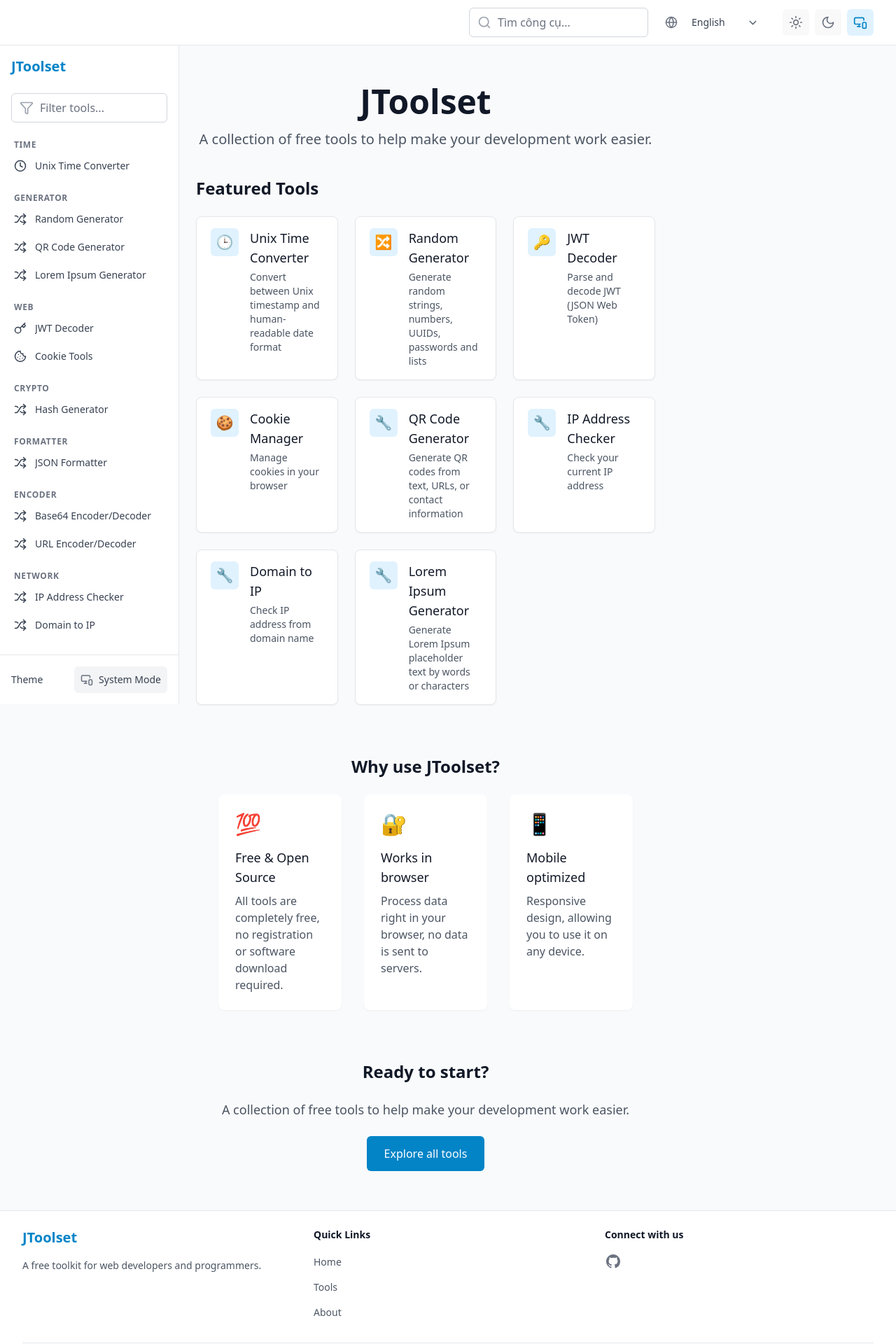
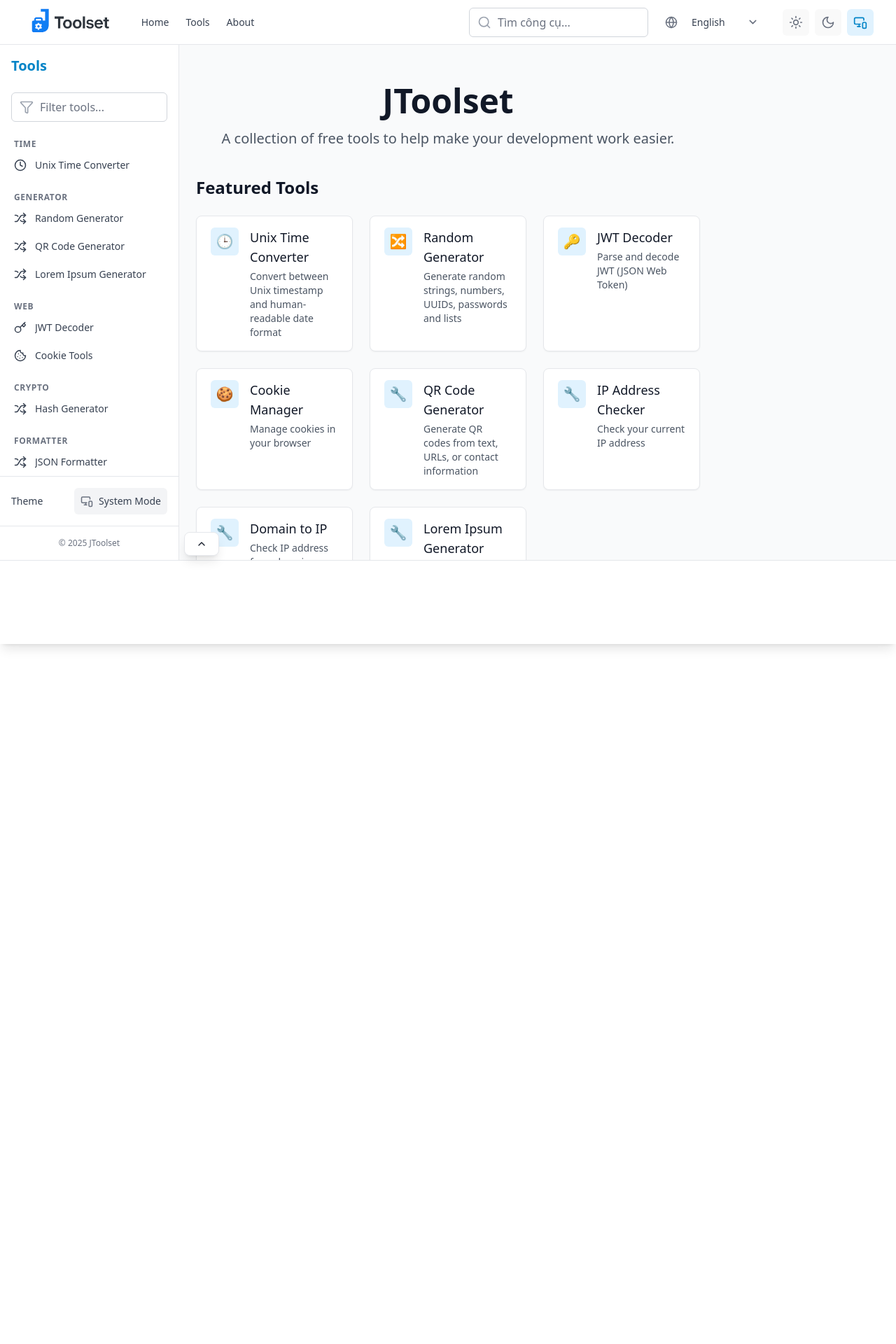
Before and after one commit to tatv-dev/jtoolset.com, a React (Vite) app: page / in a window 1280 px wide. Shown: the top 1920 px of the page at 70% size. After the commit the page ends 800 px from the top, so only its background shows below. Built offline with nearby package versions, Linux system fonts and the light colour scheme.

Commit message:
update component

```diff
--- a/src/components/layout/Footer.jsx
+++ b/src/components/layout/Footer.jsx
@@ -1,66 +1,44 @@
 // src/components/layout/Footer.jsx
-import { Link } from 'react-router-dom';
-import { useTranslation } from 'react-i18next';
+import { useState } from 'react';
+import { ChevronUp, ChevronDown } from 'lucide-react';
+import { AdUnit } from '@/lib/ads';
+import { ADSENSE_CONFIG } from '@/lib/ads';
 
 export default function Footer() {
-  const { t } = useTranslation();
+  const [isOpen, setIsOpen] = useState(false);
+
   return (
-    <footer className="bg-white dark:bg-dark-surface border-t border-gray-200 dark:border-dark-border py-6">
-      <div className="max-w-7xl mx-auto px-4 sm:px-6 lg:px-8">
-        <div className="grid grid-cols-1 md:grid-cols-3 gap-8">
-          {/* Logo and Description */}
-          <div>
-            <Link to="/" className="flex items-center space-x-2 mb-4">
-              <span className="text-xl font-bold text-primary-600 dark:text-primary-400">{t('app.name')}</span>
-            </Link>
-            <p className="text-sm text-gray-600 dark:text-gray-400">
-              {t('common.desc')}
-            </p>
-          </div>
+    <div className={`hidden md:block fixed bottom-0 left-0 right-0 z-20 transition-transform duration-300 ${
+      isOpen ? 'translate-y-0' : 'translate-y-[calc(100%-0px)]'
+    }`}>
+      {/* Toggle button */}
+      <button
+        onClick={() => setIsOpen(!isOpen)}
+        className="absolute -top-10 left-72 transform -translate-x-1/2 bg-white dark:bg-dark-surface border border-gray-200 dark:border-dark-border rounded-t-lg px-4 py-2 flex items-center space-x-2 shadow-lg"
+      >
+        {isOpen ? <ChevronDown size={16} /> : <ChevronUp size={16} />}
+      </button>
 
-          {/* Quick Links */}
-          <div>
-            <h3 className="text-sm font-semibold text-gray-900 dark:text-white mb-4">{t('common.quickLinks')}</h3>
-            <ul className="space-y-3">
-              <li>
-                <Link to="/" className="text-sm text-gray-600 dark:text-gray-400 hover:text-primary-600 dark:hover:text-primary-400">
-                  {t('pages.pageList.home')}
-                </Link>
-              </li>
-              <li>
-                <Link to="/tools" className="text-sm text-gray-600 dark:text-gray-400 hover:text-primary-600 dark:hover:text-primary-400">
-                  {t('pages.pageList.tools')}
-                </Link>
-              </li>
-              <li>
-                <Link to="/about" className="text-sm text-gray-600 dark:text-gray-400 hover:text-primary-600 dark:hover:text-primary-400">
-                  {t('pages.pageList.about')}
-                </Link>
-              </li>
-            </ul>
-          </div>
-
-          {/* Social Links */}
-          <div>
-            <h3 className="text-sm font-semibold text-gray-900 dark:text-white mb-4">{t('common.connect')}</h3>
-            <div className="flex space-x-4">
-              <a href="https://github.com/tatv-dev" target="_blank" rel="noopener noreferrer" className="text-gray-500 hover:text-gray-700 dark:text-gray-400 dark:hover:text-gray-300">
-                <span className="sr-only">GitHub</span>
-                <svg className="h-6 w-6" fill="currentColor" viewBox="0 0 24 24" aria-hidden="true">
-                  <path fillRule="evenodd" d="M12 2C6.477 2 2 6.484 2 12.017c0 4.425 2.865 8.18 6.839 9.504.5.092.682-.217.682-.483 0-.237-.008-.868-.013-1.703-2.782.605-3.369-1.343-3.369-1.343-.454-1.158-1.11-1.466-1.11-1.466-.908-.62.069-.608.069-.608 1.003.07 1.531 1.032 1.531 1.032.892 1.53 2.341 1.088 2.91.832.092-.647.35-1.088.636-1.338-2.22-.253-4.555-1.113-4.555-4.951 0-1.093.39-1.988 1.029-2.688-.103-.253-.446-1.272.098-2.65 0 0 .84-.27 2.75 1.026A9.564 9.564 0 0112 6.844c.85.004 1.705.115 2.504.337 1.909-1.296 2.747-1.027 2.747-1.027.546 1.379.202 2.398.1 2.651.64.7 1.028 1.595 1.028 2.688 0 3.848-2.339 4.695-4.566 4.943.359.309.678.92.678 1.855 0 1.338-.012 2.419-.012 2.747 0 .268.18.58.688.482A10.019 10.019 0 0022 12.017C22 6.484 17.522 2 12 2z" clipRule="evenodd" />
-                </svg>
-              </a>
-            </div>
+      {/* Footer content */}
+      <footer className="bg-white dark:bg-dark-surface border-t border-gray-200 dark:border-dark-border py-4 shadow-lg">
+        <div className="max-w-7xl mx-auto px-4 sm:px-6 lg:px-8">
+          {/* Ad placement */}
+          <div className="text-center">
+            {ADSENSE_CONFIG.CLIENT_ID && ADSENSE_CONFIG.CLIENT_ID !== 'ca-pub-XXXXXXXXXX' ? (
+              <AdUnit
+                slot={ADSENSE_CONFIG.AD_SLOTS.TOOL_PAGE_BOTTOM}
+                format="horizontal"
+                responsive={true}
+                className="min-h-[87px]"
+              />
+            ) : (
+              <div className="bg-gray-100 dark:bg-gray-800 rounded-md p-8 text-gray-500 dark:text-gray-400">
+                <p className="text-sm">Ad space - 728x90</p>
+              </div>
+            )}
           </div>
         </div>
-
-        {/* Copyright */}
-        <div className="mt-8 pt-6 border-t border-gray-200 dark:border-gray-700">
-          <p className="text-sm text-gray-500 dark:text-gray-400 text-center">
-            &copy; {new Date().getFullYear()} {t('app.name')}.
-          </p>
-        </div>
-      </div>
-    </footer>
+      </footer>
+    </div>
   );
 }
--- a/src/components/layout/Header.jsx
+++ b/src/components/layout/Header.jsx
@@ -2,7 +2,7 @@
 import { useState } from 'react';
 import { Link } from 'react-router-dom';
 import { useTheme } from '@/context/ThemeContext';
-import { Menu, X, Sun, Moon, MonitorSmartphone } from 'lucide-react';
+import { Menu, X, Sun, Moon, MonitorSmartphone, Wrench } from 'lucide-react';
 import HeaderSearchBar from '@/components/ui/HeaderSearchBar';
 import LanguageSelector from '@/components/ui/LanguageSelector';
 import { useTranslation } from 'react-i18next';
@@ -13,19 +13,34 @@ export default function Header() {
   const { t } = useTranslation();
 
   return (
-    <header className="bg-white dark:bg-dark-surface border-b border-gray-200 dark:border-dark-border sticky top-0 z-10">
-      <div className="max-w-7xl mx-auto px-4 sm:px-6 lg:px-8">
-        <div className="flex justify-between h-16">
-          {/* Logo */}
-          <div className="flex">
-            <div className="flex-shrink-0 flex items-center">
-              <Link to="/" className="text-xl font-bold text-primary-600 dark:text-primary-400 md:hidden">
-                {t('app.name')}
+    <header className="bg-white dark:bg-dark-surface border-b border-gray-200 dark:border-dark-border flex-shrink-0 z-10 h-16">
+      <div className="h-full max-w-7xl mx-auto px-4 sm:px-6 lg:px-8">
+        <div className="flex justify-between h-full items-center">
+          {/* Logo and Quick Links */}
+          <div className="flex items-center space-x-8">
+            <Link to="/" className="flex items-center space-x-2">
+              <img
+                src="/logo.png"
+                alt="JToolset Logo"
+                className="h-12"
+              />
             </Link>
-            </div>
+
+            {/* Quick Links - Desktop */}
+            <nav className="hidden md:flex items-center space-x-6">
+              <Link to="/" className="text-sm font-medium text-gray-700 dark:text-gray-300 hover:text-primary-600 dark:hover:text-primary-400">
+                {t('pages.pageList.home')}
+              </Link>
+              <Link to="/tools" className="text-sm font-medium text-gray-700 dark:text-gray-300 hover:text-primary-600 dark:hover:text-primary-400">
+                {t('pages.pageList.tools')}
+              </Link>
+              <Link to="/about" className="text-sm font-medium text-gray-700 dark:text-gray-300 hover:text-primary-600 dark:hover:text-primary-400">
+                {t('pages.pageList.about')}
+              </Link>
+            </nav>
           </div>
 
-          {/* Mobile search and nav toggle */}
+          {/* Mobile menu toggle */}
           <div className="flex items-center md:hidden">
             <button
               type="button"
@@ -82,9 +97,35 @@ export default function Header() {
 
       {/* Mobile menu */}
       {isMenuOpen && (
-        <div className="md:hidden">
-          <div className="px-2 pt-2 pb-3 space-y-3 sm:px-3">
-            <HeaderSearchBar className="w-full" />
+        <div className="md:hidden bg-white dark:bg-dark-surface border-t border-gray-200 dark:border-dark-border">
+          <div className="px-4 pt-2 pb-3 space-y-3">
+            {/* Mobile Quick Links */}
+            <nav className="flex flex-col space-y-2">
+              <Link
+                to="/"
+                className="block px-3 py-2 text-base font-medium text-gray-700 dark:text-gray-300 hover:text-primary-600 dark:hover:text-primary-400"
+                onClick={() => setIsMenuOpen(false)}
+              >
+                {t('pages.pageList.home')}
+              </Link>
+              <Link
+                to="/tools"
+                className="block px-3 py-2 text-base font-medium text-gray-700 dark:text-gray-300 hover:text-primary-600 dark:hover:text-primary-400"
+                onClick={() => setIsMenuOpen(false)}
+              >
+                {t('pages.pageList.tools')}
+              </Link>
+              <Link
+                to="/about"
+                className="block px-3 py-2 text-base font-medium text-gray-700 dark:text-gray-300 hover:text-primary-600 dark:hover:text-primary-400"
+                onClick={() => setIsMenuOpen(false)}
+              >
+                {t('pages.pageList.about')}
+              </Link>
+            </nav>
+
+            <div className="border-t border-gray-200 dark:border-gray-700 pt-3">
+              <HeaderSearchBar className="w-full mb-3" />
               <div className="flex justify-between items-center">
                 <LanguageSelector />
                 <div className="flex space-x-4">
@@ -131,6 +172,7 @@ export default function Header() {
               </div>
             </div>
           </div>
+        </div>
       )}
     </header>
   );
--- a/src/components/layout/RootLayout.jsx
+++ b/src/components/layout/RootLayout.jsx
@@ -5,36 +5,41 @@ import Sidebar from './Sidebar';
 import Footer from './Footer';
 import NewsTicker from '../ui/NewsTicker';
 import SidebarAds from '../ui/SidebarAds';
-import { GoogleAdSenseScript } from '@/lib/ads'; // Import the AdSense script component
+import { GoogleAdSenseScript } from '@/lib/ads';
 
 export default function RootLayout() {
   return (
-    <div className="flex flex-col min-h-screen bg-gray-50 dark:bg-dark-background text-gray-900 dark:text-dark-text transition-colors duration-200">
+    <div className="flex flex-col h-screen overflow-hidden bg-gray-50 dark:bg-dark-background text-gray-900 dark:text-dark-text transition-colors duration-200">
       {/* Add GoogleAdSenseScript here */}
       <GoogleAdSenseScript />
 
       {/* News Ticker - Top of the page */}
       {/* <NewsTicker /> */}
 
-      {/* Header */}
+      {/* Header - Fixed height */}
       <Header />
 
-      <div className="flex flex-1 w-full">
-        {/* Sidebar Navigation */}
+      {/* Main layout container - fills remaining space */}
+      <div className="flex flex-1 overflow-hidden">
+        {/* Sidebar Navigation - Fixed width, own scroll */}
         <Sidebar />
 
-        {/* Main Content Area */}
+        {/* Main content area */}
         <div className="flex-1 flex">
-          {/* Main Content */}
-          <main className="flex-1 p-4 md:p-6 max-w-7xl">
-            <Outlet />
-          </main>
+          {/* Scrollable content area */}
+          <div className="flex-1 flex">
+            {/* Main Content - Scrollable */}
+            <main className="flex-1 p-4 md:p-6 overflow-y-auto main-scroll">
+              <Outlet />
+            </main>
 
-          {/* Right Sidebar Ads - Only visible on XL screens */}
-          <SidebarAds />
+            {/* Right Sidebar Ads - Fixed width, same as left sidebar */}
+            <SidebarAds />
+          </div>
         </div>
       </div>
 
+      {/* Footer - Overlay */}
       <Footer />
     </div>
   );
--- a/src/components/layout/Sidebar.jsx
+++ b/src/components/layout/Sidebar.jsx
@@ -5,8 +5,9 @@ import { useState, useEffect } from 'react';
 import { Link, useLocation } from 'react-router-dom';
 import { useSearch } from '@/context/SearchContext';
 import { useTheme } from '@/context/ThemeContext';
-import SidebarSearchBar from '@/components/ui/SidebarSearchBar'; // Sử dụng component mới
+import SidebarSearchBar from '@/components/ui/SidebarSearchBar';
 import ThemeToggle from '@/components/layout/ThemeToggle';
+import { useTranslation } from 'react-i18next';
 
 // Icons
 import {
@@ -27,11 +28,12 @@ const toolIcons = {
 };
 
 export default function Sidebar() {
-  const { sidebarSearchResults, allTools } = useSearch(); // Sử dụng sidebarSearchResults
+  const { sidebarSearchResults, allTools } = useSearch();
   const location = useLocation();
   const pathname = location.pathname;
   const [isOpen, setIsOpen] = useState(false);
   const { theme } = useTheme();
+  const { t } = useTranslation();
 
   // Close sidebar when route changes on mobile
   useEffect(() => {
@@ -88,12 +90,12 @@ export default function Sidebar() {
       <aside
         className={`
           w-64 bg-white dark:bg-dark-surface border-r border-gray-200 dark:border-dark-border
-          transition-all duration-300 ease-in-out z-30
+          flex-shrink-0 transition-all duration-300 ease-in-out z-30
           ${isOpen ? 'translate-x-0' : '-translate-x-full md:translate-x-0'}
-          fixed md:static top-0 bottom-0 left-0 h-full
+          fixed md:static top-0 bottom-0 left-0 h-full md:h-auto
         `}
       >
-        <div className="flex flex-col h-full">
+        <div className="flex flex-col h-full overflow-hidden">
           {/* Mobile close button */}
           <div className="flex md:hidden justify-end p-2">
             <button
@@ -105,16 +107,16 @@ export default function Sidebar() {
             </button>
           </div>
 
-          {/* Logo and search */}
-          <div className="p-4">
+          {/* Logo and search - Fixed height */}
+          <div className="p-4 flex-shrink-0">
             <Link to="/" className="flex items-center space-x-2 mb-6">
-              <span className="text-xl font-bold text-primary-600 dark:text-primary-400">JToolset</span>
+              <span className="text-xl font-bold text-primary-600 dark:text-primary-400">{t('pages.pageList.tools')}</span>
             </Link>
-            <SidebarSearchBar className="w-full" /> {/* Sử dụng SidebarSearchBar */}
+            <SidebarSearchBar className="w-full" />
           </div>
 
-          {/* Tools list */}
-          <nav className="flex-1 px-2 pb-4 space-y-1 overflow-y-auto">
+          {/* Tools list - Scrollable */}
+          <nav className="flex-1 px-2 pb-4 space-y-1 overflow-y-auto sidebar-scroll">
             {Object.entries(toolsByCategory).map(([category, tools]) => (
               <div key={category} className="py-2">
                 <h3 className="px-3 text-xs font-semibold text-gray-500 dark:text-gray-400 uppercase tracking-wider">
@@ -125,7 +127,6 @@ export default function Sidebar() {
                     const isActive = pathname === `/tools/${tool.slug}`;
                     const Icon = toolIcons[tool.slug] || Shuffle;
 
-                    // Sử dụng các biến trung gian thay vì template strings phức tạp
                     let linkClassName = 'flex items-center px-3 py-2 text-sm font-medium rounded-md ';
                     if (isActive) {
                       linkClassName += 'bg-primary-100 dark:bg-primary-900 text-primary-600 dark:text-primary-400';
@@ -149,9 +150,16 @@ export default function Sidebar() {
             ))}
           </nav>
 
-          {/* Theme toggle */}
-          <div className="p-4 border-t border-gray-200 dark:border-dark-border">
+          {/* Theme toggle - Fixed height */}
+          <div className="p-4 border-t border-gray-200 dark:border-dark-border flex-shrink-0">
             <ThemeToggle />
+          </div>
+
+          {/* Copyright - Fixed at bottom */}
+          <div className="p-4 border-t border-gray-200 dark:border-dark-border flex-shrink-0">
+            <p className="text-xs text-gray-500 dark:text-gray-400 text-center">
+              &copy; {new Date().getFullYear()} {t('app.name')}
+            </p>
           </div>
         </div>
       </aside>
--- a/src/components/ui/SidebarAds.jsx
+++ b/src/components/ui/SidebarAds.jsx
@@ -10,8 +10,8 @@ export default function SidebarAds() {
   }
 
   return (
-    <div className="hidden xl:block w-80 flex-shrink-0">
-      <div className="sticky top-20 space-y-6">
+    <div className="hidden xl:block w-64 flex-shrink-0 p-4">
+      <div className="sticky top-4 space-y-6">
         {/* Top Ad */}
         {/* <div className="bg-white dark:bg-dark-surface rounded-lg shadow-sm border border-gray-200 dark:border-dark-border p-4">
           <div className="text-xs text-gray-500 dark:text-gray-400 text-center mb-2">
--- a/src/index.css
+++ b/src/index.css
@@ -9,6 +9,33 @@
 @tailwind utilities;
 
 /* Các styles tùy chỉnh khác */
+
+/* Ensure proper scrolling behavior */
+.main-content-wrapper {
+  height: calc(100vh - 4rem); /* Subtract header height */
+}
+
+/* Custom scrollbar for sidebar */
+.sidebar-scroll::-webkit-scrollbar,
+.main-scroll::-webkit-scrollbar {
+  width: 8px;
+}
+
+.sidebar-scroll::-webkit-scrollbar-track,
+.main-scroll::-webkit-scrollbar-track {
+  background: transparent;
+}
+
+.sidebar-scroll::-webkit-scrollbar-thumb,
+.main-scroll::-webkit-scrollbar-thumb {
+  background: rgba(155, 155, 155, 0.5);
+  border-radius: 4px;
+}
+
+.sidebar-scroll::-webkit-scrollbar-thumb:hover,
+.main-scroll::-webkit-scrollbar-thumb:hover {
+  background: rgba(155, 155, 155, 0.7);
+}
 
 :root {
   font-family: system-ui, Avenir, Helvetica, Arial, sans-serif;
--- a/src/lib/ads.jsx
+++ b/src/lib/ads.jsx
@@ -18,7 +18,10 @@ export const ADSENSE_CONFIG = {
 
     // Tool Page Ads
     TOOL_PAGE_TOP: 'TOOL-PAGE-TOP-SLOT-ID',
-    TOOL_PAGE_BOTTOM: 'TOOL-PAGE-BOTTOM-SLOT-ID'
+    TOOL_PAGE_BOTTOM: 'TOOL-PAGE-BOTTOM-SLOT-ID',
+
+    // Footer Ads
+    FOOTER_HORIZONTAL: 'FOOTER-HORIZONTAL-SLOT-ID'
   }
 };
 
--- a/src/pages/AboutPage.jsx
+++ b/src/pages/AboutPage.jsx
@@ -24,11 +24,6 @@ export default function AboutPage() {
       icon: Users,
       title: "Community Driven",
       description: "Developed and maintained by developers, for developers. Contributions are always welcome!"
-    },
-    {
-      icon: Globe,
-      title: "Multiple Languages",
-      description: "Supports multiple languages to help developers worldwide."
     },
     {
       icon: Shield,
```
Also changed, not shown: public/logo.png. Lines whose indentation alone changed are shown as unchanged.
